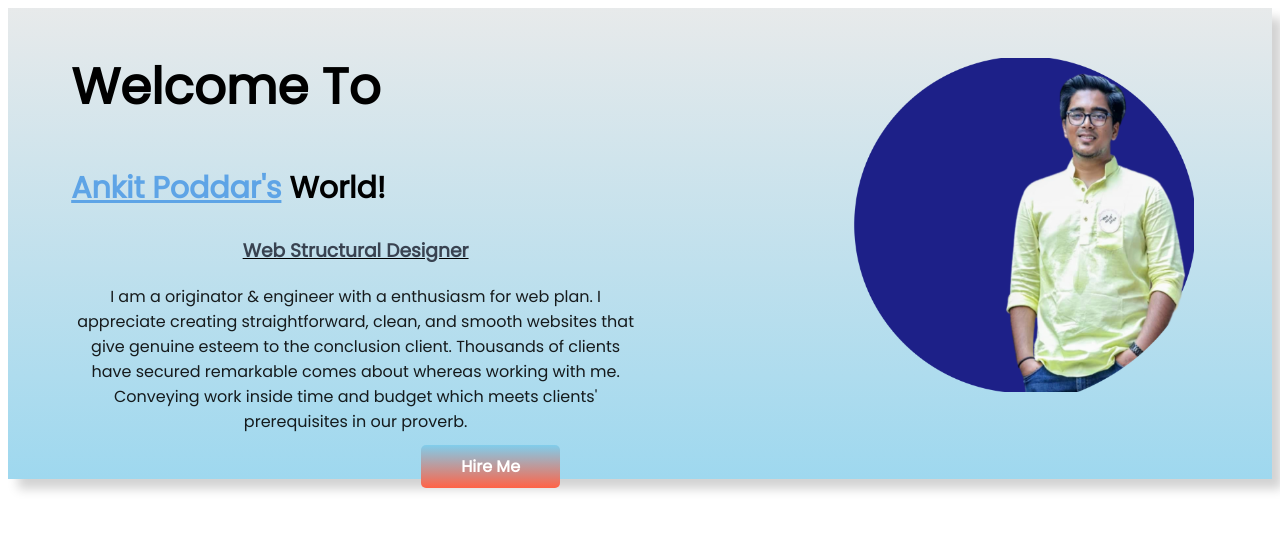
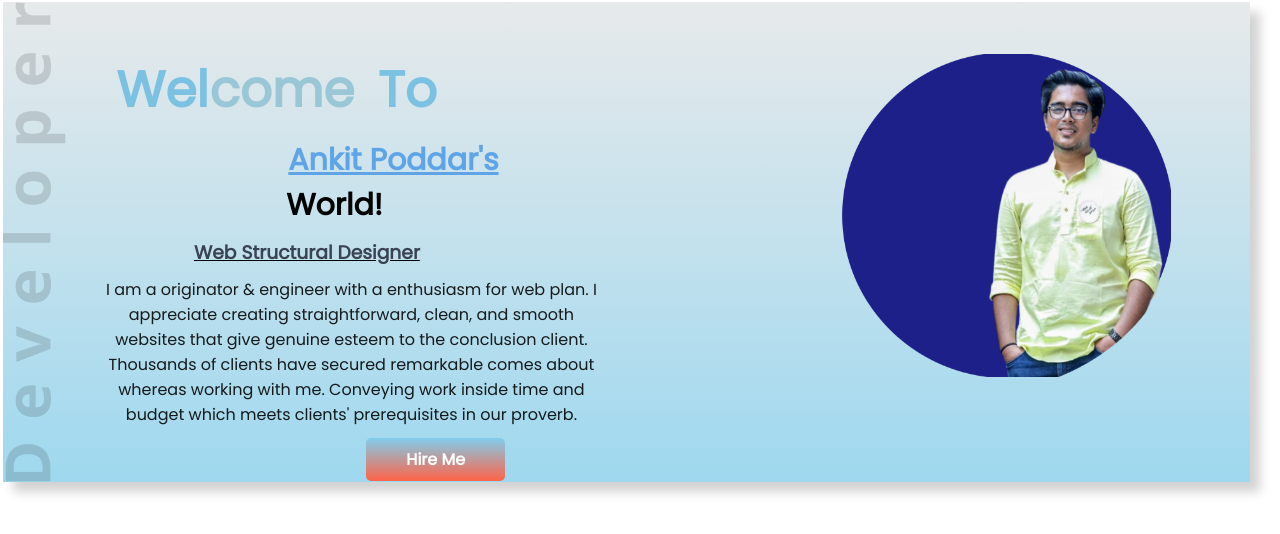
Before and after one commit to Ankit0188/basic-portfolio, a plain HTML site: page index.html in a window 1280 px wide. Drawn offline with Linux system fonts and the light colour scheme.

Commit message:
complete banner

```diff
--- a/css/style.css
+++ b/css/style.css
@@ -1,22 +1,38 @@
+* {
+  margin: 1px 10px 10px 1px;
+}
+
 body {
   font-family: "Open Sans", sans-serif;
   font-family: "Poppins", sans-serif;
 }
 h1 {
+  margin-top: 50px;
   font-size: 50px;
+  margin-left: 50px;
+  column-gap: normal;
+  color: rgb(123, 194, 226);
+}
+.h1-color{
+  color: rgb(154, 199, 214);
 }
 .h2 {
   font-size: 30px;
+  margin-left: 220px;
 }
 .name-color {
   color: #5ea4e6;
   font-weight: 700;
 }
-section {
+.top-banner {
   display: flex;
-  background-image: linear-gradient(#e3e6e7d8, #8dd1ecd8);
   box-shadow: 10px 10px 10px lightgray;
+  background-image: url(/images/developer.png),
+    linear-gradient(#e3e6e7d8, #8dd1ecd8);
+  background-repeat: no-repeat;
+  background-size: contain;
 }
+
 .half-width {
   width: 50%;
   padding-left: 5%;
@@ -31,8 +47,10 @@ section {
   color: rgba(48, 57, 70, 0.938);
   text-shadow: 0px 0px 6px 10px gray;
   text-decoration: underline black;
+  margin-right: 70px;
 }
 .half-width p {
+  margin-left: 30px;
   text-align: center;
   color: rgba(0, 0, 0, 0.884);
   font-weight: 515;
@@ -46,5 +64,5 @@ section {
   text-align: center;
   padding: 10px 40px;
   border-radius: 5px;
-  margin-left: 350px;
+  margin-left: 300px;
 }
--- a/index.html
+++ b/index.html
@@ -4,6 +4,7 @@
     <meta charset="UTF-8" />
     <meta name="viewport" content="width=device-width, initial-scale=1.0" />
     <title>Ankit Poddar</title>
+    <link rel="shortcut icon" href="images/ankit.png" type="image/x-icon" />
     <link rel="preconnect" href="https://fonts.googleapis.com" />
     <link rel="preconnect" href="https://fonts.gstatic.com" crossorigin />
     <link
@@ -13,11 +14,17 @@
     <link rel="stylesheet" href="css/style.css" />
   </head>
   <body>
-    <section>
+    <section class="top-banner">
       <div class="half-width">
-        <h1>Welcome To</h1>
+        <h1>Wel<span class="h1-color">come</span> To</h1>
         <h2 class="h2">
-          <a class="name-color" href="https://github.com/Ankit0188"><span class="name-color">Ankit Poddar's</span></a> World!
+          <a
+            target="_blank"
+            class="name-color"
+            href="https://github.com/Ankit0188"
+            ><span class="name-color">Ankit Poddar's</span></a
+          >
+          World!
         </h2>
         <h3>Web Structural Designer</h3>
         <p>
@@ -28,7 +35,12 @@
           work inside time and budget which meets clients' prerequisites in our
           proverb.
         </p>
-        <a class="link-btn" target="_blank" href="https://www.linkedin.com/in/ankit-poddar-8b55401b8/">Hire Me</a>
+        <a
+          class="link-btn"
+          target="_blank"
+          href="https://www.linkedin.com/in/ankit-poddar-8b55401b8/"
+          >Hire Me</a
+        >
       </div>
       <div class="half-width"><img src="images/ankit.png" alt="" /></div>
     </section>
```
Also changed, not shown: images/developer.png (added).
